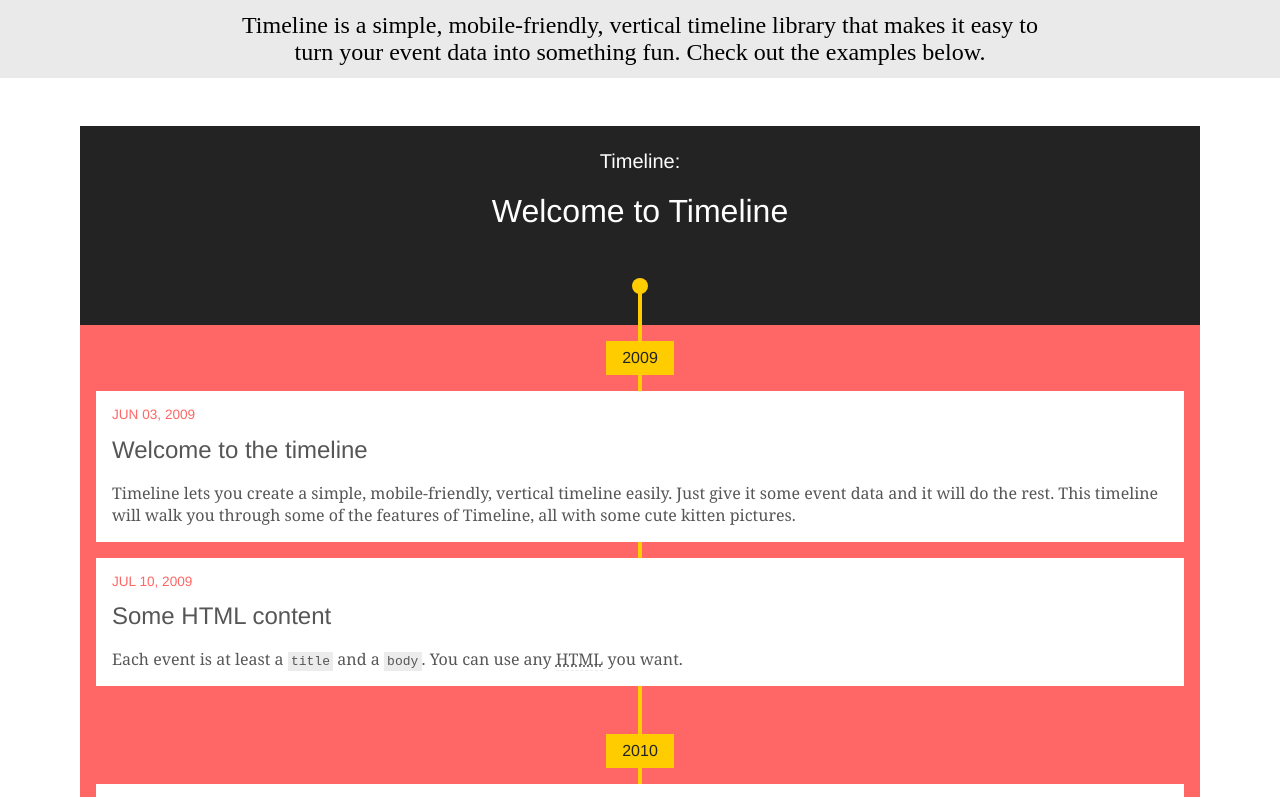
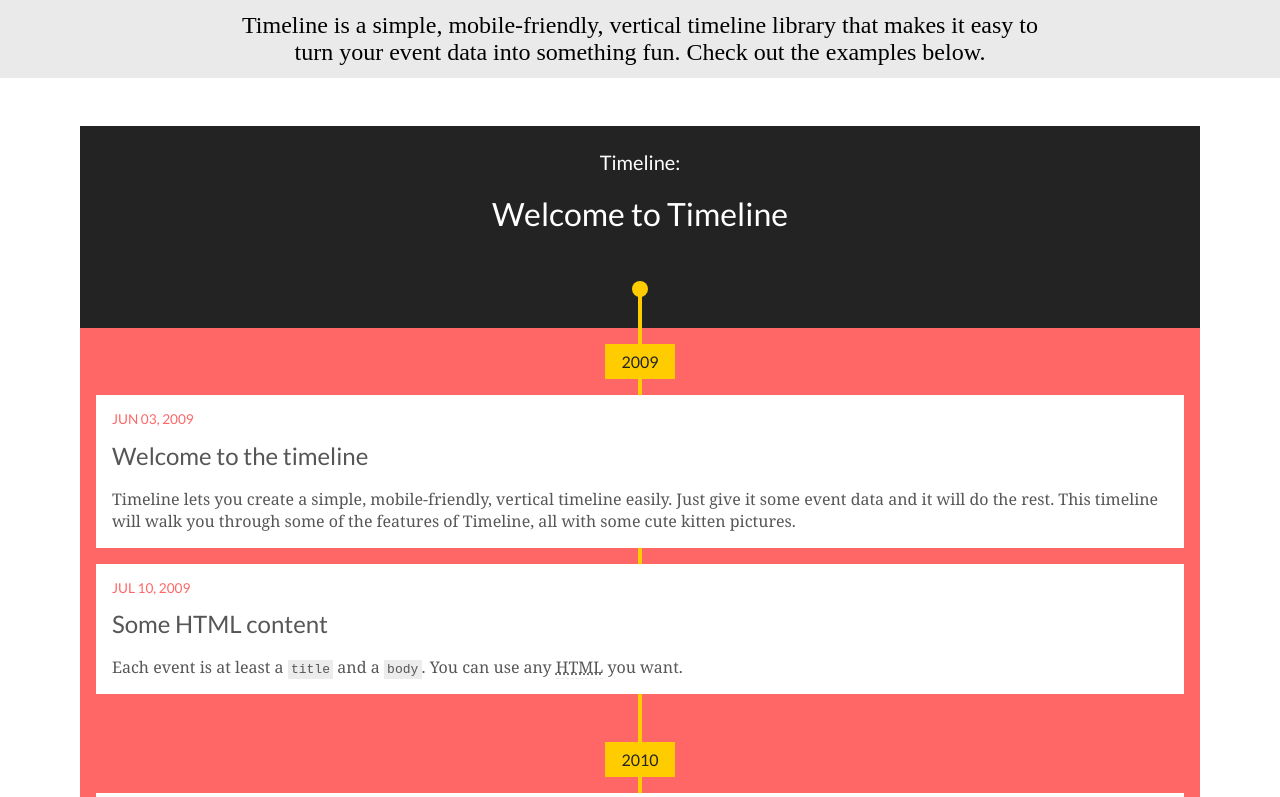
Before and after one commit to datanews/tik-tok, a website: page examples/index.html in a window 1280 px wide. Shown: the top 797 px of the page. Drawn offline with nearby package versions, Linux system fonts and the light colour scheme.

Commit message:
Using Lato by default.

```diff
--- a/examples/index.html
+++ b/examples/index.html
@@ -7,6 +7,9 @@
     <title>Timeline example</title>
 
     <meta name="viewport" content="width=device-width, initial-scale=1">
+
+    <!-- Lato font -->
+    <link href="http://fonts.googleapis.com/css?family=Lato&subset=latin,latin-ext" rel="stylesheet" type="text/css">
 
     <!-- Main library CSS -->
     <link rel="stylesheet" href="../dist/timeline.css">
--- a/src/timeline.less
+++ b/src/timeline.less
@@ -1,6 +1,6 @@
 
 // Variables
-@font-header: Helvetica, Arial, sans-serif;
+@font-header: Lato, Helvetica, Arial, sans-serif;
 @font-content: Georgia, serif;
 @font-mono: monospace;
 
```
Also changed, not shown: dist/timeline.css, dist/timeline.min.css.
